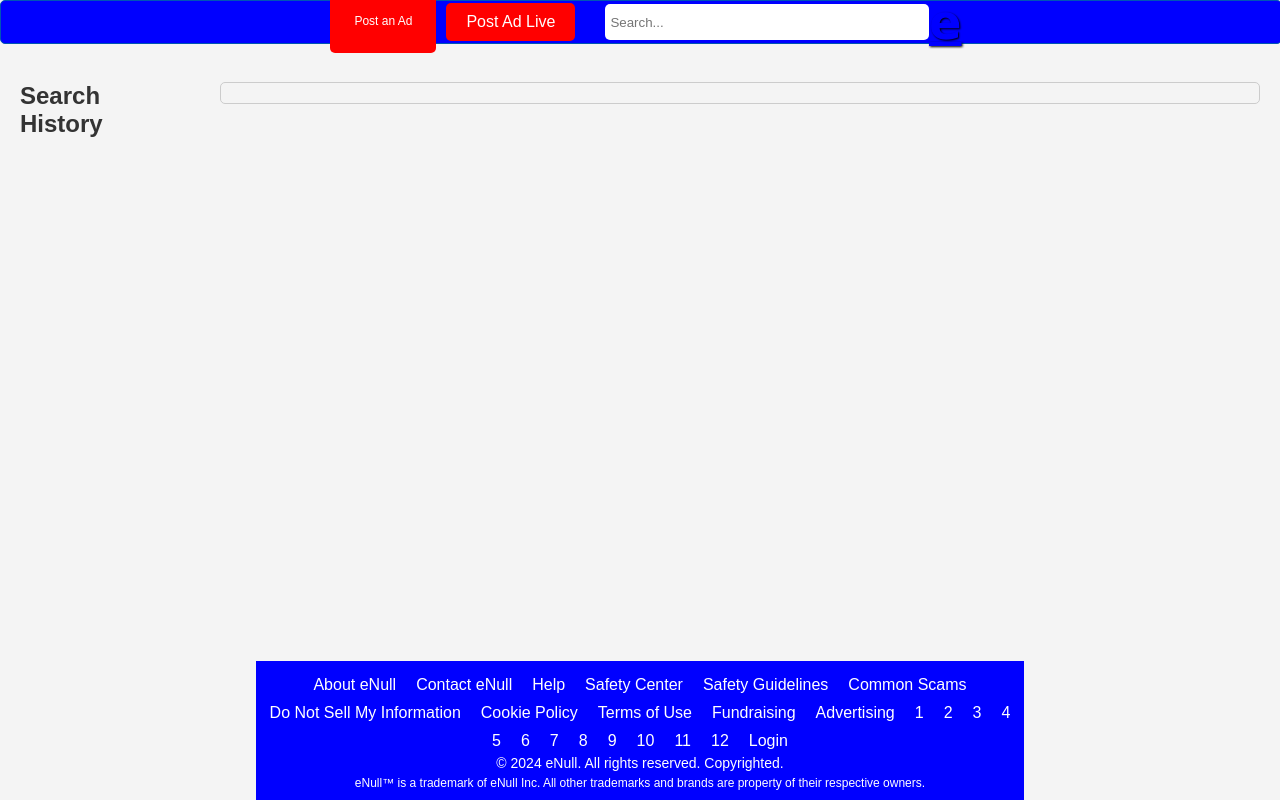
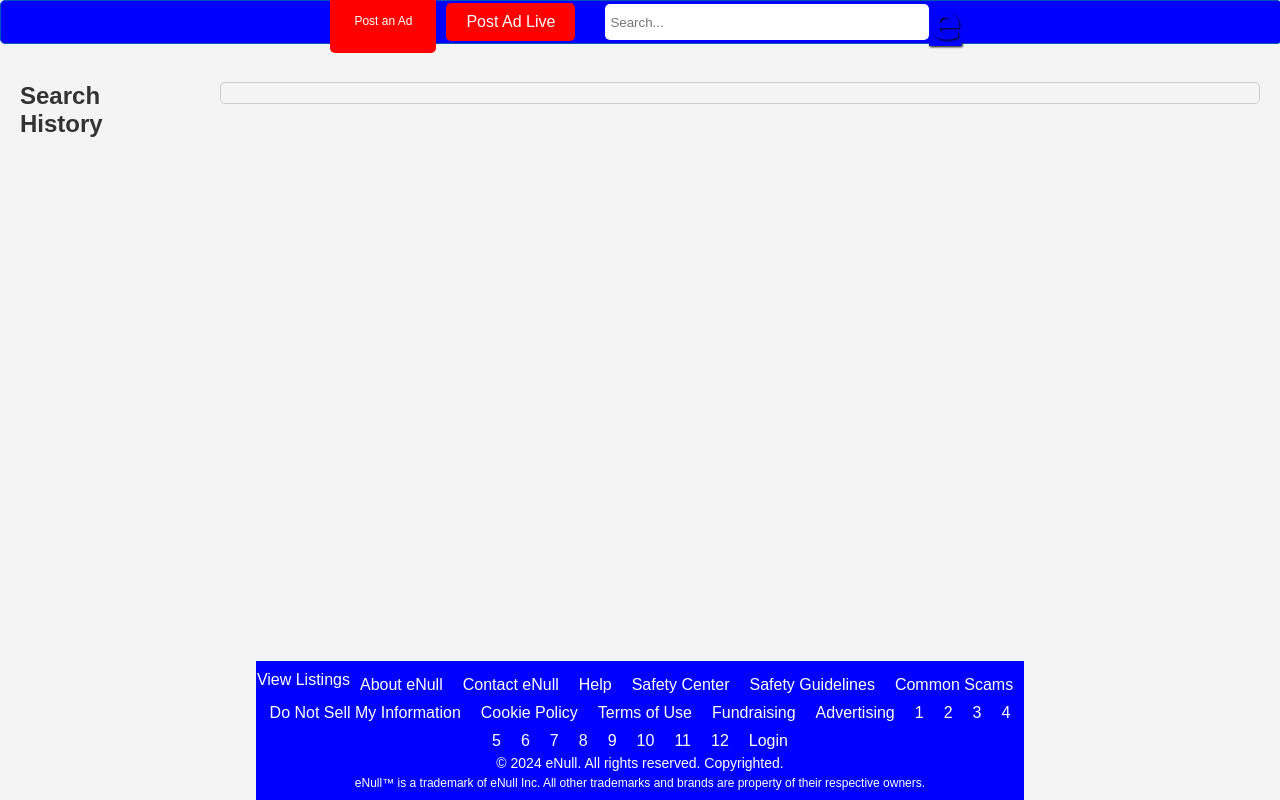
Before and after one commit to bilaljulian/enull8800, a plain HTML site: page index.html in a window 1280 px wide. Drawn offline with nearby package versions, Linux system fonts and the light colour scheme.

Commit message:
Update index.html

```diff
--- a/index.html
+++ b/index.html
@@ -573,6 +573,8 @@
     </div>
     <footer>
         <ul>
+            <a href="https://enull900.vercel.app/">View Listings</a>
+
             <li><a href="https://enull1000.vercel.app/">About eNull</a></li>
             <li><a href="https://enull1000.vercel.app/">Contact eNull</a></li>
             <li><a href="https://enull1000.vercel.app/">Help</a></li>
```
